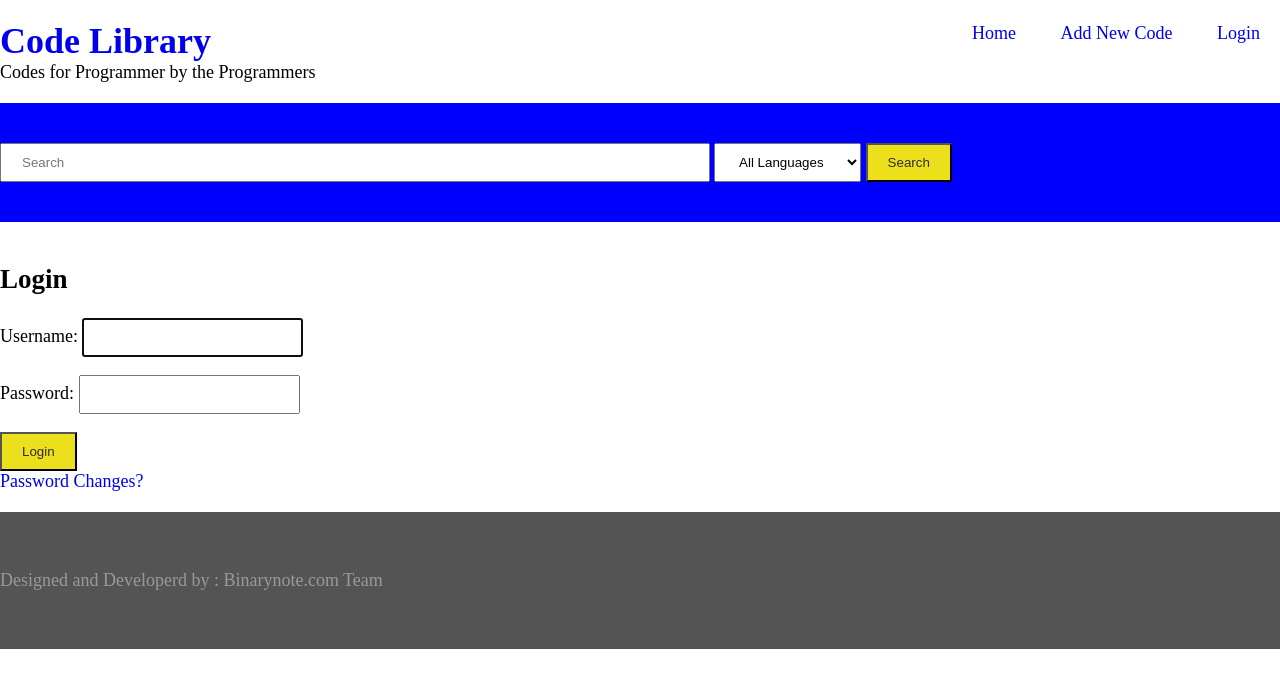
After one commit to linrakesh/CodeLibrary, a Django app: page /accounts/login/ in a window 1280 px wide. The commit adds this page. Shown: the top 688 px of the page. Run offline with Django 3.2, Linux system fonts and the light colour scheme; parts of the project's set-up code (start-up, migrations or seed data) failed here and were passed over.

Commit message:
login and logout implemented successfully

```diff
--- a/CodeLibrary/settings.py
+++ b/CodeLibrary/settings.py
@@ -57,7 +57,7 @@ ROOT_URLCONF = 'CodeLibrary.urls'
 TEMPLATES = [
     {
         'BACKEND': 'django.template.backends.django.DjangoTemplates',
-        'DIRS': [],
+        'DIRS': [os.path.join(BASE_DIR, 'templates')],
         'APP_DIRS': True,
         'OPTIONS': {
             'context_processors': [
@@ -121,3 +121,5 @@ USE_TZ = True
 # https://docs.djangoproject.com/en/2.1/howto/static-files/
 
 STATIC_URL = '/static/'
+LOGIN_REDIRECT_URL = '/'
+# LOGOUT_REDIRECT_URL = '/'
--- a/CodeLibrary/urls.py
+++ b/CodeLibrary/urls.py
@@ -18,5 +18,6 @@ from django.urls import path, include
 
 urlpatterns = [
     path('admin/', admin.site.urls),
+    path('accounts/', include('django.contrib.auth.urls')),
     path('', include('library.urls')),
 ]
--- a/library/templates/library/base.html
+++ b/library/templates/library/base.html
@@ -20,7 +20,12 @@
             <ul>
                 <li><a href="{% url 'home' %}">Home</a></li>
                 <li><a href="{% url 'add' %}">Add New Code</a></li>
-                <li><a href="">Login/Register</a></li>
+                {% if user.is_authenticated %}
+                    <li> Hi {{user.username}} <a href="{% url 'logout' %}">Logout</a></li>
+                {% else %}
+                    <li><a href="{% url 'login' %}">Login</a></li>
+                {% endif %}
+
             </ul>
         </div>
     </div>
--- /dev/null
+++ b/templates/registration/logged_out.html
@@ -0,0 +1,6 @@
+<!-- templates/registration/login.html -->
+{% extends 'library/base.html' %}
+    {% block content%}
+        <h2>Logout</h2>
+        <p> You successfully logout from the system. <a href="{% url 'login' %}">Login</a> again?</p>
+    {% endblock content%}
--- /dev/null
+++ b/templates/registration/login.html
@@ -0,0 +1,11 @@
+<!-- templates/registration/login.html -->
+{% extends 'library/base.html' %}
+    {% block content%}
+        <h2>Login</h2>
+        <form method="post">
+            {% csrf_token %}
+            {{ form.as_p }}
+            <button type="submit">Login</button>
+        </form>
+        <a href="{% url 'password_change' %}"> Password Changes?</a>
+    {% endblock content%}
```
Also changed, not shown: templates/registration/password_change_form.html (added, +15 -0 lines), db.sqlite3.
